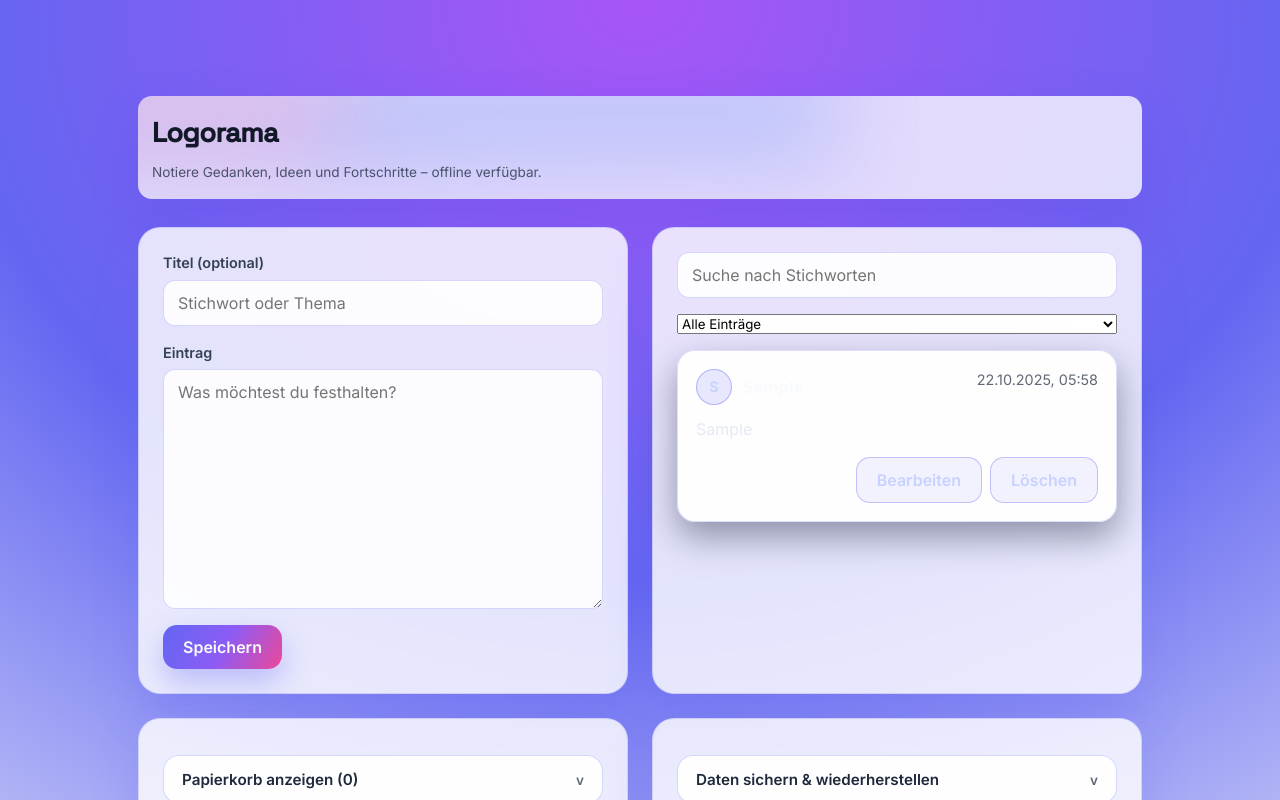
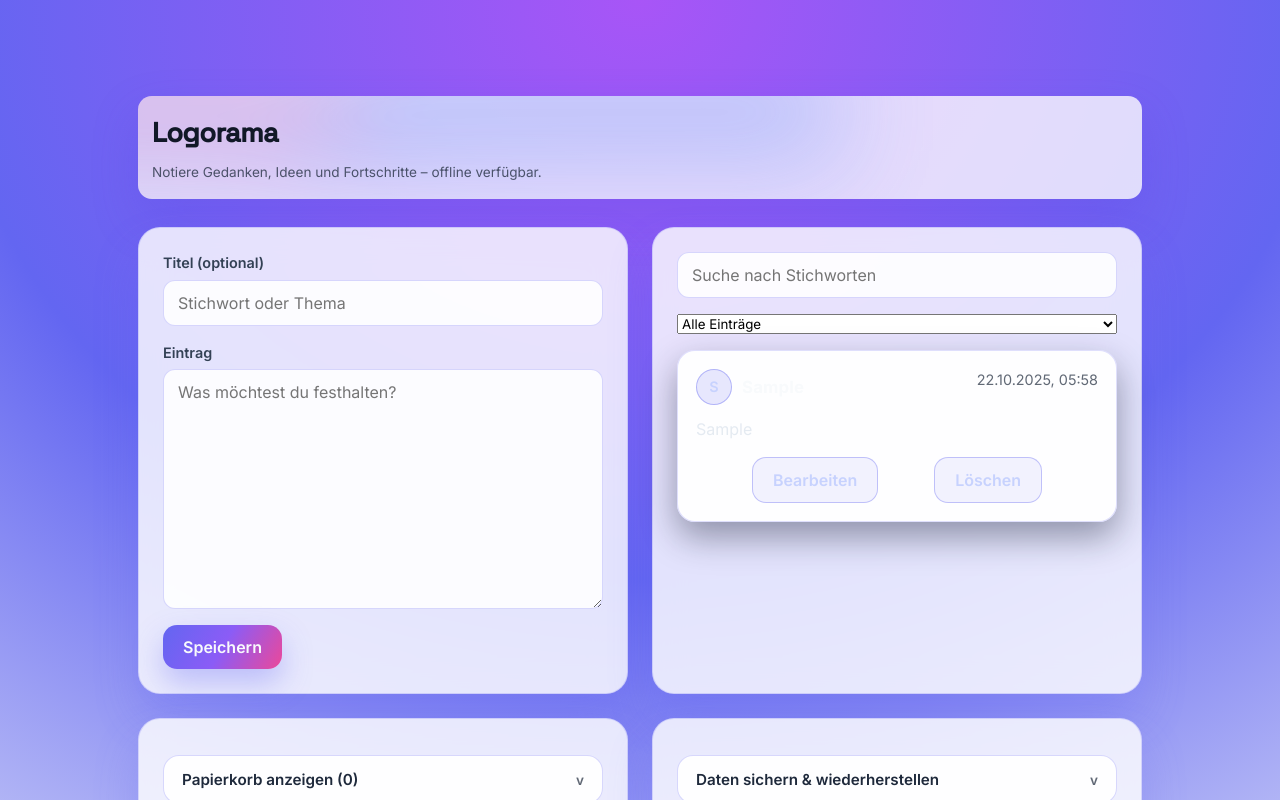
Before and after one commit to Web-Developer-DB/Logorama, a React (Vite) app: page / in a window 1280 px wide. Both pictures are taken after typing "Sample", "Sample" into the empty fields and a click on the button "Speichern". Shown: the top 800 px of the page. Built offline with nearby package versions, Linux system fonts and the light colour scheme.

Commit message:
Balance entry footer actions across card width

```diff
--- a/src/styles.css
+++ b/src/styles.css
@@ -301,17 +301,11 @@ button:disabled {
 
 .log-entry footer {
   display: flex;
-  justify-content: flex-end;
+  justify-content: space-evenly;
   align-items: center;
-  gap: 8px;
-  flex-wrap: wrap;
+  flex-wrap: nowrap;
   margin-top: 16px;
-}
-
-@media (display-mode: standalone) {
-  .log-entry footer {
-    justify-content: center;
-  }
+  width: 100%;
 }
 
 .empty-state {
@@ -474,6 +468,10 @@ button.danger:hover {
   button {
     width: 100%;
   }
+
+  .log-entry footer button {
+    width: auto;
+  }
 }
 
 @media (min-width: 960px) {
```
